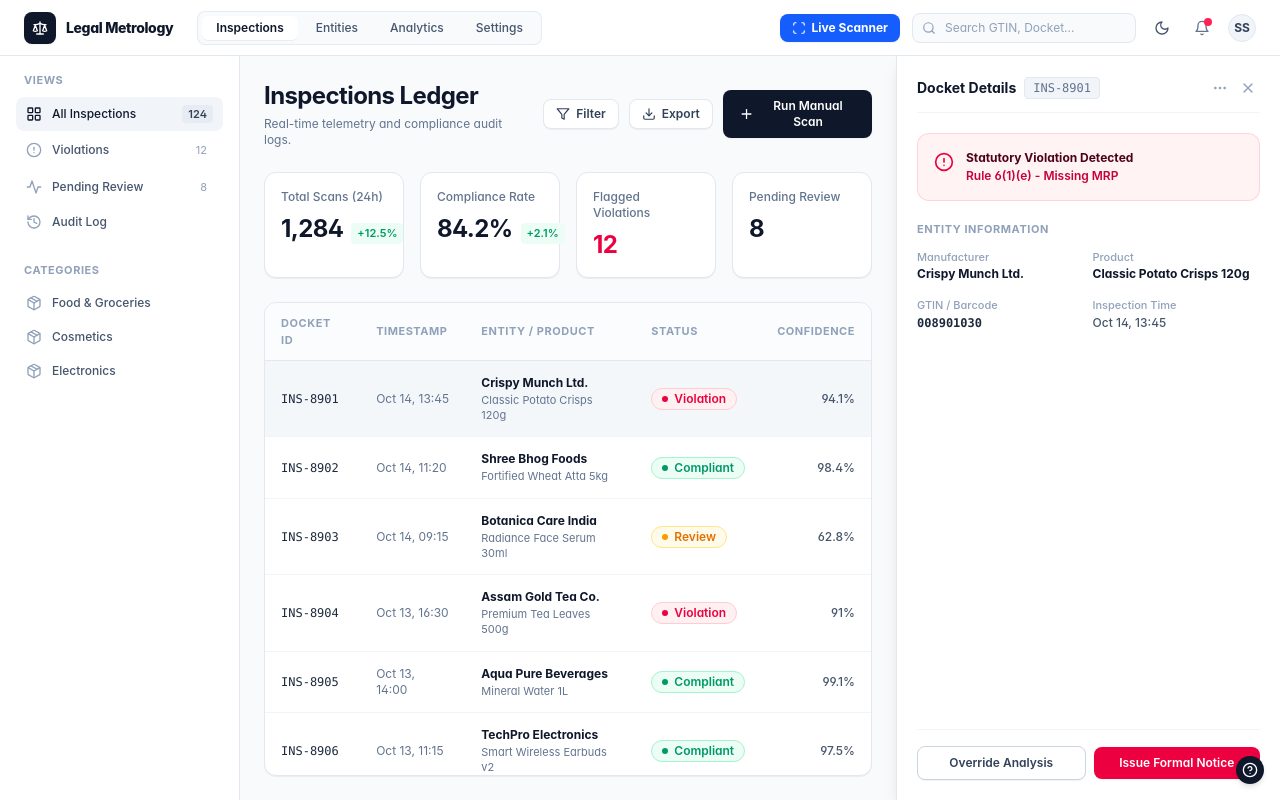
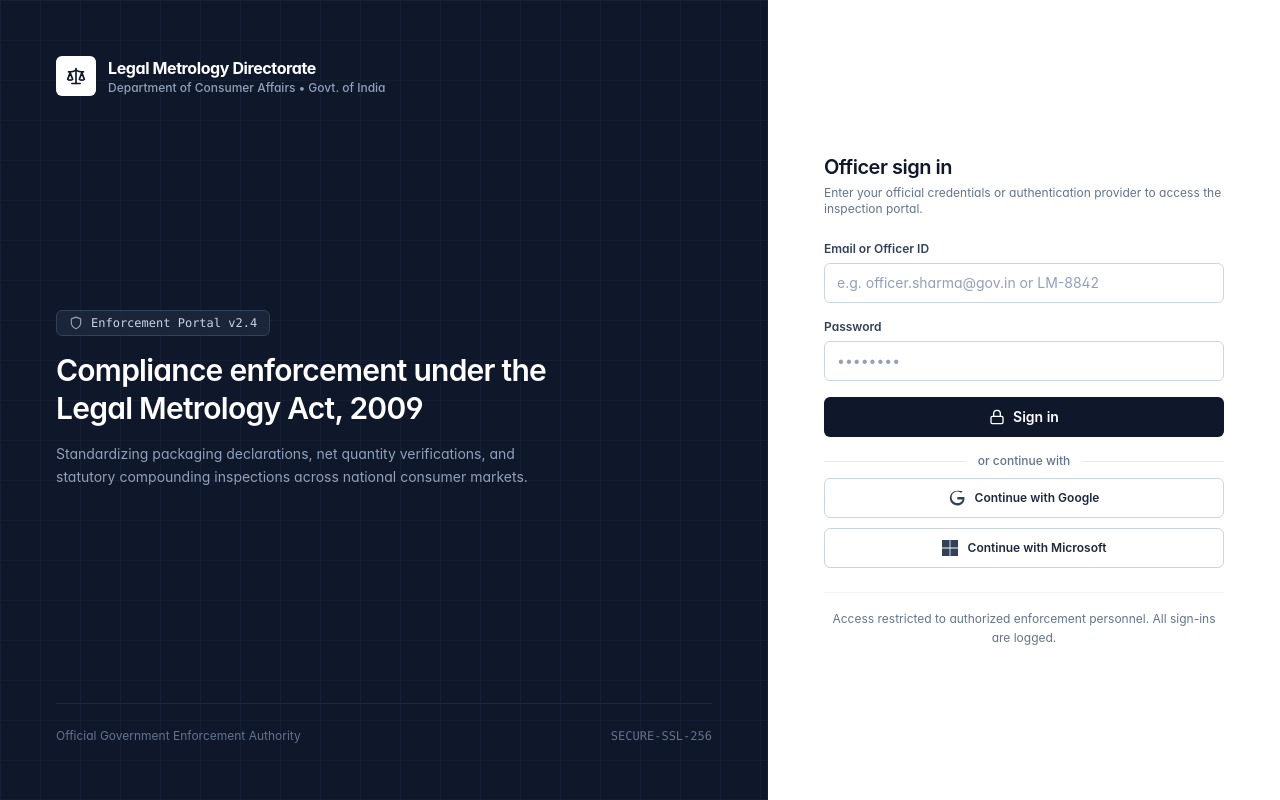
Before and after one commit to sathwikgampa/legal-metrology-compliance, a React (Vite) app in the folder frontend/: page /login in a window 1280 px wide. Before the commit this address led to /. Built offline with nearby package versions, Linux system fonts and the light colour scheme.

Commit message:
feat: add flat split-screen Officer Sign In page matching design system rules

```diff
--- a/frontend/src/App.tsx
+++ b/frontend/src/App.tsx
@@ -1,5 +1,5 @@
 import React, { useState } from "react"
-import { BrowserRouter, Routes, Route, Navigate } from "react-router-dom"
+import { BrowserRouter, Routes, Route, Navigate, useLocation } from "react-router-dom"
 import { ThemeProvider } from "./context/ThemeContext"
 import Navbar from "./components/Navbar"
 import Sidebar from "./components/Sidebar"
@@ -8,17 +8,27 @@
 import InspectionResultPage from "./pages/InspectionResultPage"
 import HistoryPage from "./pages/HistoryPage"
 import ReviewPage from "./pages/ReviewPage"
+import LoginPage from "./pages/LoginPage"
 import "./App.css"
 
-export default function App(): React.JSX.Element {
+function AppContent() {
+  const location = useLocation()
   const [activeTab, setActiveTab] = useState<string>("Inspections")
   const [activeView, setActiveView] = useState<string>("all")
   const [activeCategory, setActiveCategory] = useState<string>("all")
   const [searchQuery, setSearchQuery] = useState<string>("")
 
+  const isLoginPage = location.pathname === "/login"
+
+  if (isLoginPage) {
     return (
-    <ThemeProvider>
-      <BrowserRouter>
+      <Routes>
+        <Route path="/login" element={<LoginPage />} />
+      </Routes>
+    )
+  }
+
+  return (
     <div
       className="bg-slate-50 dark:bg-slate-950 text-slate-900 dark:text-slate-100 font-sans antialiased min-h-screen flex flex-col transition-colors duration-200"
       id="app-body"
@@ -58,6 +68,14 @@
         </main>
       </div>
     </div>
+  )
+}
+
+export default function App(): React.JSX.Element {
+  return (
+    <ThemeProvider>
+      <BrowserRouter>
+        <AppContent />
       </BrowserRouter>
     </ThemeProvider>
   )
--- /dev/null
+++ b/frontend/src/pages/LoginPage.tsx
@@ -0,0 +1,196 @@
+import React, { useState } from 'react';
+import { useNavigate } from 'react-router-dom';
+import { Scale, Lock, Shield } from 'lucide-react';
+
+export default function LoginPage() {
+  const navigate = useNavigate();
+  const [officerId, setOfficerId] = useState('');
+  const [password, setPassword] = useState('');
+  const [error, setError] = useState<string | null>(null);
+
+  const handleSubmit = (e: React.FormEvent) => {
+    e.preventDefault();
+    if (!officerId.trim() || !password.trim()) {
+      setError('Please enter a valid Officer ID and password.');
+      return;
+    }
+    setError(null);
+    // Simulate successful sign-in
+    navigate('/');
+  };
+
+  const handleSocialLogin = (provider: string) => {
+    setError(null);
+    navigate('/');
+  };
+
+  return (
+    <div className="min-h-screen w-full flex flex-col lg:flex-row bg-slate-50 dark:bg-slate-950 text-slate-900 dark:text-slate-100 font-sans antialiased">
+
+      {/* Left Panel (60% width on Desktop) - Dark Charcoal/Navy Background */}
+      <div className="lg:w-[60%] w-full bg-slate-900 text-white p-8 lg:p-14 flex flex-col justify-between relative overflow-hidden min-h-[320px] lg:min-h-screen">
+
+        {/* Static Architecture Lines Pattern Background (No cartoon/stock photos) */}
+        <svg
+          aria-hidden="true"
+          className="absolute inset-0 w-full h-full opacity-10 pointer-events-none stroke-slate-400"
+        >
+          <defs>
+            <pattern id="grid-pattern" width="40" height="40" patternUnits="userSpaceOnUse">
+              <path d="M 40 0 L 0 0 0 40" fill="none" strokeWidth="1" />
+            </pattern>
+          </defs>
+          <rect width="100%" height="100%" fill="url(#grid-pattern)" />
+        </svg>
+
+        {/* Top-Left: Logo and Wordmark */}
+        <div className="relative z-10 space-y-2">
+          <div className="flex items-center gap-3">
+            <div className="w-10 h-10 rounded-md bg-white text-slate-900 flex items-center justify-center font-bold">
+              <Scale className="w-5 h-5" />
+            </div>
+            <div>
+              <div className="font-bold text-base tracking-tight text-white">
+                Legal Metrology Directorate
+              </div>
+              <div className="text-xs text-slate-400 font-medium">
+                Department of Consumer Affairs • Govt. of India
+              </div>
+            </div>
+          </div>
+        </div>
+
+        {/* Center/Bottom: Institutional Tagline */}
+        <div className="relative z-10 max-w-lg my-12 lg:my-0 space-y-4">
+          <div className="inline-flex items-center gap-2 px-3 py-1 border border-slate-700 bg-slate-800/80 rounded-md text-xs text-slate-300 font-mono">
+            <Shield className="w-3.5 h-3.5 text-slate-400" />
+            Enforcement Portal v2.4
+          </div>
+
+          <h1 className="text-2xl lg:text-3xl font-semibold tracking-tight text-white leading-tight">
+            Compliance enforcement under the Legal Metrology Act, 2009
+          </h1>
+
+          <p className="text-sm text-slate-400 leading-relaxed">
+            Standardizing packaging declarations, net quantity verifications, and statutory compounding inspections across national consumer markets.
+          </p>
+        </div>
+
+        {/* Bottom Metadata Footer */}
+        <div className="relative z-10 text-xs text-slate-500 pt-6 border-t border-slate-800 flex items-center justify-between">
+          <span>Official Government Enforcement Authority</span>
+          <span className="font-mono">SECURE-SSL-256</span>
+        </div>
+      </div>
+
+      {/* Right Panel (40% width on Desktop) - White Background & Login Form */}
+      <div className="lg:w-[40%] w-full bg-white dark:bg-slate-950 p-8 lg:p-14 flex flex-col justify-center items-center">
+        <div className="w-full max-w-md space-y-6">
+
+          {/* Header */}
+          <div className="space-y-1">
+            <h2 className="text-xl font-semibold tracking-tight text-slate-900 dark:text-white">
+              Officer sign in
+            </h2>
+            <p className="text-xs text-slate-500 dark:text-slate-400">
+              Enter your official credentials or authentication provider to access the inspection portal.
+            </p>
+          </div>
+
+          {/* Validation Status Error Message (Status colors only) */}
+          {error && (
+            <div className="p-3 bg-rose-50 dark:bg-rose-950/40 border border-rose-200 dark:border-rose-800/60 rounded-md text-xs text-rose-700 dark:text-rose-300 font-medium">
+              {error}
+            </div>
+          )}
+
+          {/* Form */}
+          <form onSubmit={handleSubmit} className="space-y-4">
+            <div className="space-y-1.5">
+              <label htmlFor="officerId" className="block text-xs font-semibold text-slate-700 dark:text-slate-300">
+                Email or Officer ID
+              </label>
+              <input
+                id="officerId"
+                type="text"
+                value={officerId}
+                onChange={(e) => setOfficerId(e.target.value)}
+                placeholder="e.g. officer.sharma@gov.in or LM-8842"
+                className="w-full h-10 px-3 bg-white dark:bg-slate-900 border border-slate-300 dark:border-slate-700 rounded-md text-sm text-slate-900 dark:text-white placeholder-slate-400 focus:outline-none focus:border-slate-900 dark:focus:border-slate-100 transition-colors"
+              />
+            </div>
+
+            <div className="space-y-1.5">
+              <div className="flex items-center justify-between">
+                <label htmlFor="password" className="block text-xs font-semibold text-slate-700 dark:text-slate-300">
+                  Password
+                </label>
+              </div>
+              <input
+                id="password"
+                type="password"
+                value={password}
+                onChange={(e) => setPassword(e.target.value)}
+                placeholder="••••••••"
+                className="w-full h-10 px-3 bg-white dark:bg-slate-900 border border-slate-300 dark:border-slate-700 rounded-md text-sm text-slate-900 dark:text-white placeholder-slate-400 focus:outline-none focus:border-slate-900 dark:focus:border-slate-100 transition-colors"
+              />
+            </div>
+
+            {/* Solid Black Primary Sign in Button */}
+            <button
+              type="submit"
+              className="w-full h-10 bg-slate-900 hover:bg-slate-800 dark:bg-white dark:hover:bg-slate-100 text-white dark:text-slate-900 text-sm font-semibold rounded-md transition-colors cursor-pointer flex items-center justify-center gap-2"
+            >
+              <Lock className="w-4 h-4" />
+              Sign in
+            </button>
+          </form>
+
+          {/* Plain Divider */}
+          <div className="relative flex items-center justify-center my-4">
+            <div className="border-t border-slate-200 dark:border-slate-800 w-full" />
+            <span className="absolute bg-white dark:bg-slate-950 px-3 text-xs text-slate-500 dark:text-slate-400 font-medium">
+              or continue with
+            </span>
+          </div>
+
+          {/* Outlined Provider Social Login Buttons */}
+          <div className="space-y-2.5">
+            {/* Google Button */}
+            <button
+              type="button"
+              onClick={() => handleSocialLogin('Google')}
+              className="w-full h-10 border border-slate-300 dark:border-slate-700 bg-white dark:bg-slate-900 hover:bg-slate-50 dark:hover:bg-slate-800 text-slate-800 dark:text-slate-200 text-xs font-semibold rounded-md flex items-center justify-center gap-2.5 transition-colors cursor-pointer"
+            >
+              <svg className="w-4 h-4 fill-current text-slate-700 dark:text-slate-300" viewBox="0 0 24 24">
+                <path d="M12.48 10.92v3.28h7.84c-.24 1.84-2.21 5.39-7.84 5.39-4.72 0-8.58-3.92-8.58-8.74s3.86-8.74 8.58-8.74c2.69 0 4.49 1.15 5.52 2.14l2.6-2.6C18.96 1.84 16.03 1 12.48 1 6.27 1 1.28 5.98 1.28 12.18s4.99 11.18 11.2 11.18c6.48 0 10.77-4.56 10.77-10.96 0-.74-.08-1.31-.19-1.87h-10.58z" />
+              </svg>
+              Continue with Google
+            </button>
+
+            {/* Microsoft Button */}
+            <button
+              type="button"
+              onClick={() => handleSocialLogin('Microsoft')}
+              className="w-full h-10 border border-slate-300 dark:border-slate-700 bg-white dark:bg-slate-900 hover:bg-slate-50 dark:hover:bg-slate-800 text-slate-800 dark:text-slate-200 text-xs font-semibold rounded-md flex items-center justify-center gap-2.5 transition-colors cursor-pointer"
+            >
+              <svg className="w-4 h-4 fill-current text-slate-700 dark:text-slate-300" viewBox="0 0 24 24">
+                <path d="M11.4 24H0V12.6h11.4V24zM24 24H12.6V12.6H24V24zM11.4 11.4H0V0h11.4v11.4zM24 11.4H12.6V0H24v11.4z" />
+              </svg>
+              Continue with Microsoft
+            </button>
+          </div>
+
+          {/* Muted Legal Warning Footer */}
+          <div className="pt-4 border-t border-slate-100 dark:border-slate-800">
+            <p className="text-xs text-slate-500 dark:text-slate-400 text-center leading-relaxed">
+              Access restricted to authorized enforcement personnel. All sign-ins are logged.
+            </p>
+          </div>
+
+        </div>
+      </div>
+
+    </div>
+  );
+}
```
Lines whose indentation alone changed are shown as unchanged.
